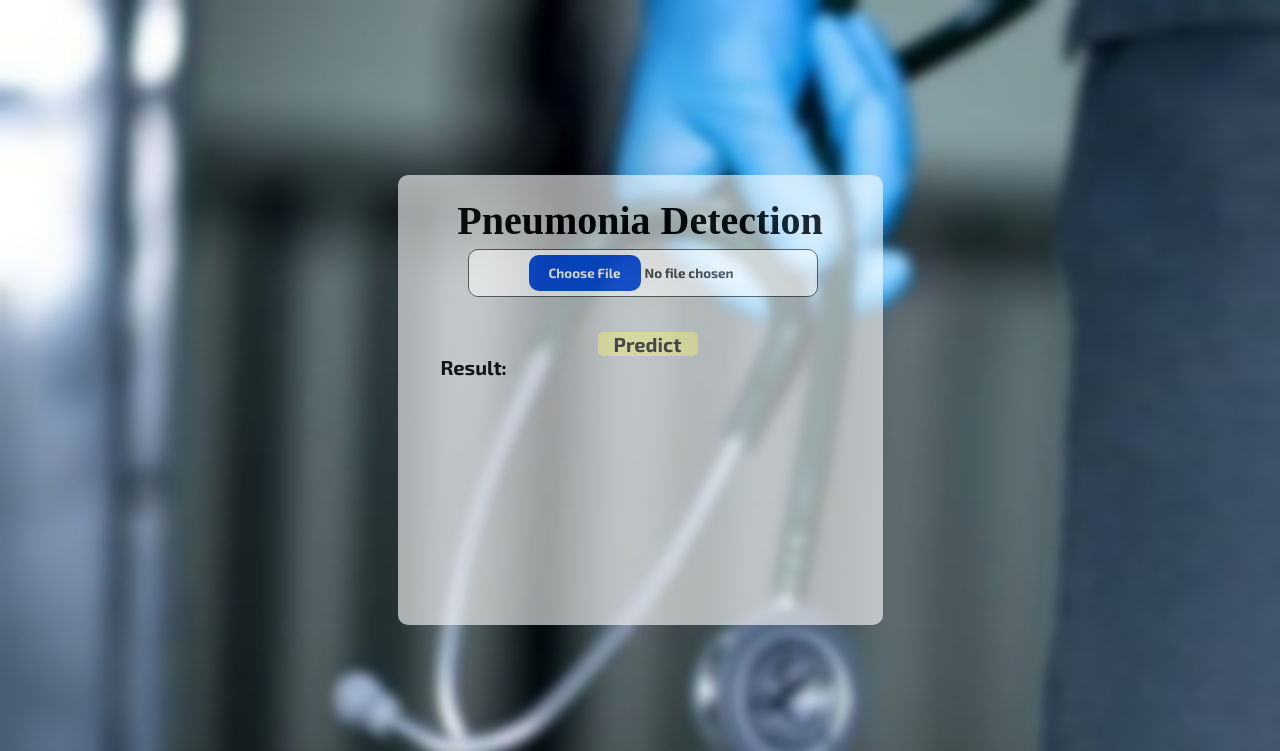
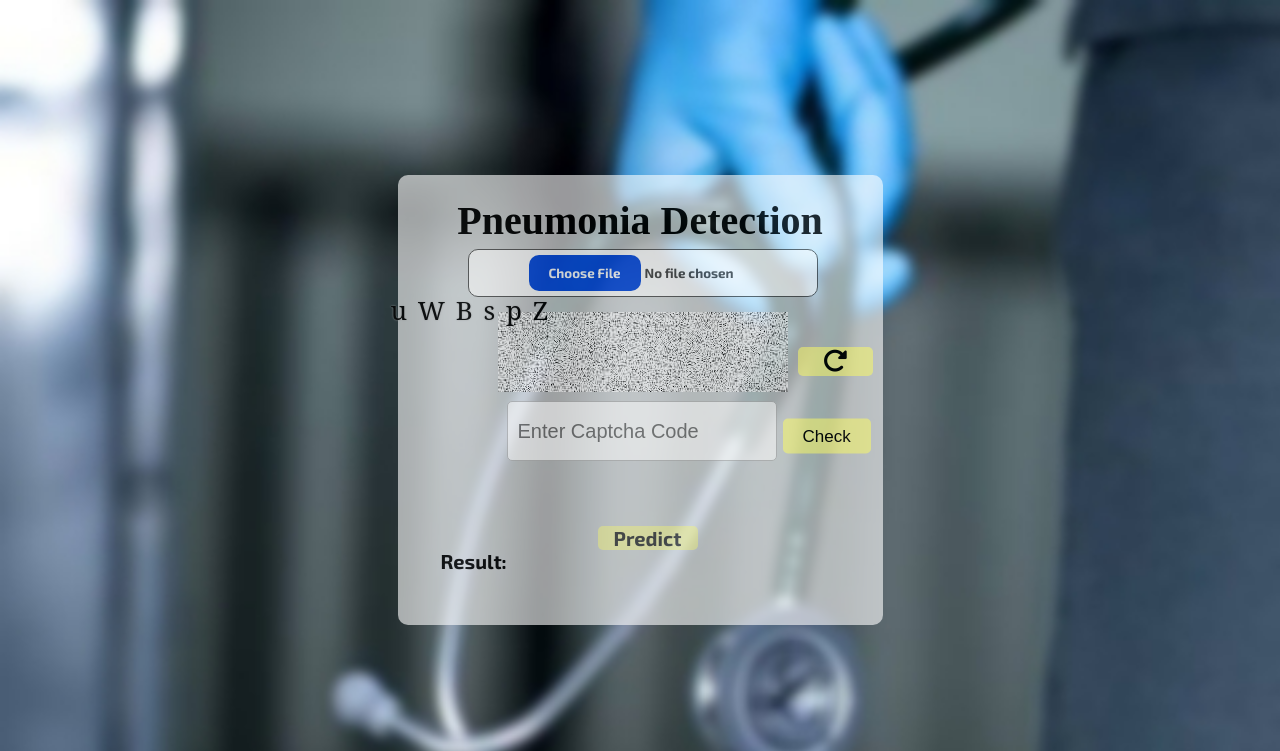
Before and after one commit to Nitin1692/Pneumonia-Detection, a Flask app: page / in a window 1280 px wide. Shown: the top 751 px of the page. Run offline with Flask 2, Linux system fonts and the light colour scheme; some libraries are stand-ins or nearby versions; some web fonts are replaced.

Commit message:
Added captcha template

```diff
--- a/templates/index.html
+++ b/templates/index.html
@@ -6,16 +6,27 @@
     <meta name="viewport" content="width=device-width, initial-scale=1.0">
     <title>Document</title>
     <link rel="stylesheet" href="../static/style.css">
+    <link rel="stylesheet" href="https://cdnjs.cloudflare.com/ajax/libs/font-awesome/6.2.0/css/all.min.css" integrity="sha512-xh6O/CkQoPOWDdYTDqeRdPCVd1SpvCA9XXcUnZS2FmJNp1coAFzvtCN9BmamE+4aHK8yyUHUSCcJHgXloTyT2A==" crossorigin="anonymous" referrerpolicy="no-referrer" />
 </head>
 <body>
     <div class="container">
         <h1 class="head">Pneumonia Detection</h1>
         <form action="/" method="POST" enctype="multipart/form-data" >
-            <input id="image" class="image" type="file" accept="image/png, image/jpeg, image/jpg" name="imagefile">
+            <input id="image" class="image" type="file" accept="image/png, image/jpeg, image/jpg" name="imagefile" required>
+            <div class="captcha-img">
+                <img src="../static/Captcha-back.jfif" alt="" srcset="">
+                <span class="captcha"></span>
+            </div>
+            <button class="reload-btn"><i class="fa-solid fa-rotate-right"></i></button>
+            <input type="text" name="text" id="code" maxlength="6" placeholder="Enter Captcha Code" required>
+            <button class="check-btn">Check</button>
+            <div class="status-txt"></div>
             <input type="submit" class="predict" value="Predict">
         </form>
         <p class="Result">Result: </p>
         <p class="Prediction">{{prediction}}</p>
     </div>
 </body>
+<script src="https://kit.fontawesome.com/4393a238ab.js" crossorigin="anonymous"></script>
+<script src="../static/script.js"></script>
 </html>
```
Also changed, not shown: static/background.jpeg (deleted), static/image.jpg (deleted), static/images.jpg (deleted).
